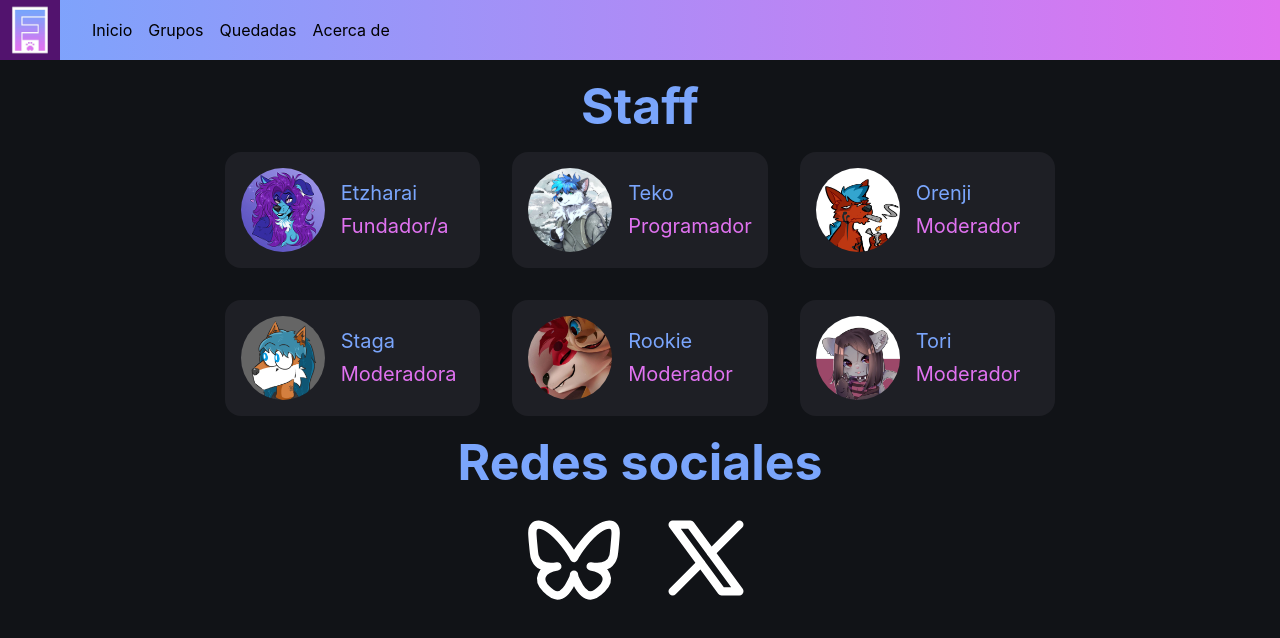
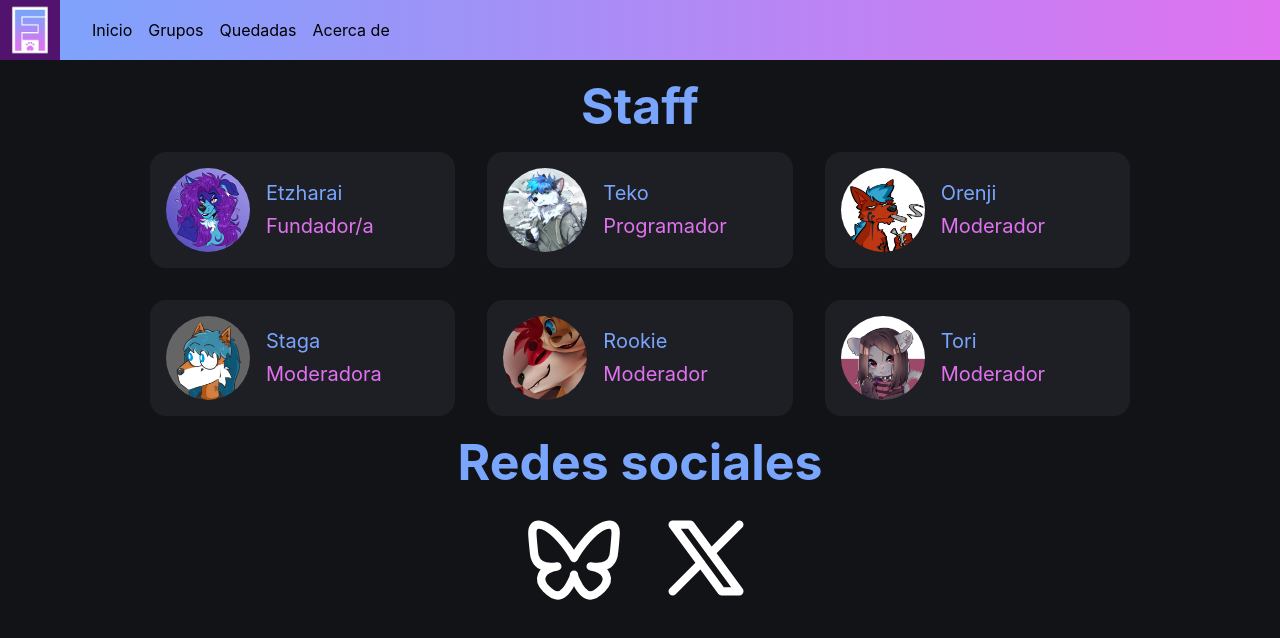
Before and after one commit to Furrfree/web, a React (Vite) app: page /about in a window 1280 px wide. Shown: the top 638 px of the page. Built offline with nearby package versions, Linux system fonts and the light colour scheme.

Commit message:
UI Fixes

```diff
--- a/src/pages/about.tsx
+++ b/src/pages/about.tsx
@@ -6,10 +6,10 @@ import {IconBrandBluesky, IconBrandX} from "@tabler/icons-react";
 
 export default function About() {
     return (
-        <Stack align={"center"}>
+        <Stack align={"stretch"}>
             <Title2 text="Staff" align="center"/>
             <SimpleGrid
-                cols={{base: 1, sm: 2, md: 3}}
+                cols={{base: 1, xs: 1, sm: 1, md: 2, lg: 3}}
                 spacing={{base: 10, sm: 'xl'}}
                 verticalSpacing={{base: 'md', sm: 'xl'}}
             >
@@ -44,7 +44,7 @@ const socials = [
 
 function SocialNetworks() {
     return (
-        <Group align="center" gap="xl">
+        <Group justify="center" gap="xl">
             {socials.map((social, idx) => (
                 <ActionIcon
                     key={idx}
--- a/src/pages/index.tsx
+++ b/src/pages/index.tsx
@@ -1,6 +1,7 @@
 import {Group, Image, Space, Stack, Text, Title} from "@mantine/core";
 import {useMediaQuery} from "@mantine/hooks";
 import logo from "../assets/logo.png";
+import Title2 from "../components/texts/Title2";
 
 export default function Index() {
     const isMobile = useMediaQuery('(max-width: 48em)'); // Mantine's 'sm' breakpoint
@@ -35,7 +36,7 @@ export default function Index() {
 
                 </>
             )}
-            <Title order={2}>Nuestros valores</Title>
+            <Title2 text="Nuestros valores"/>
             <Text fz="md" ta="justify">
                 Grupo destinado a organizar tanto quedadas, como art trades
                 (intercambios de arte) en un entorno lo más desmonetizado posible.
```
